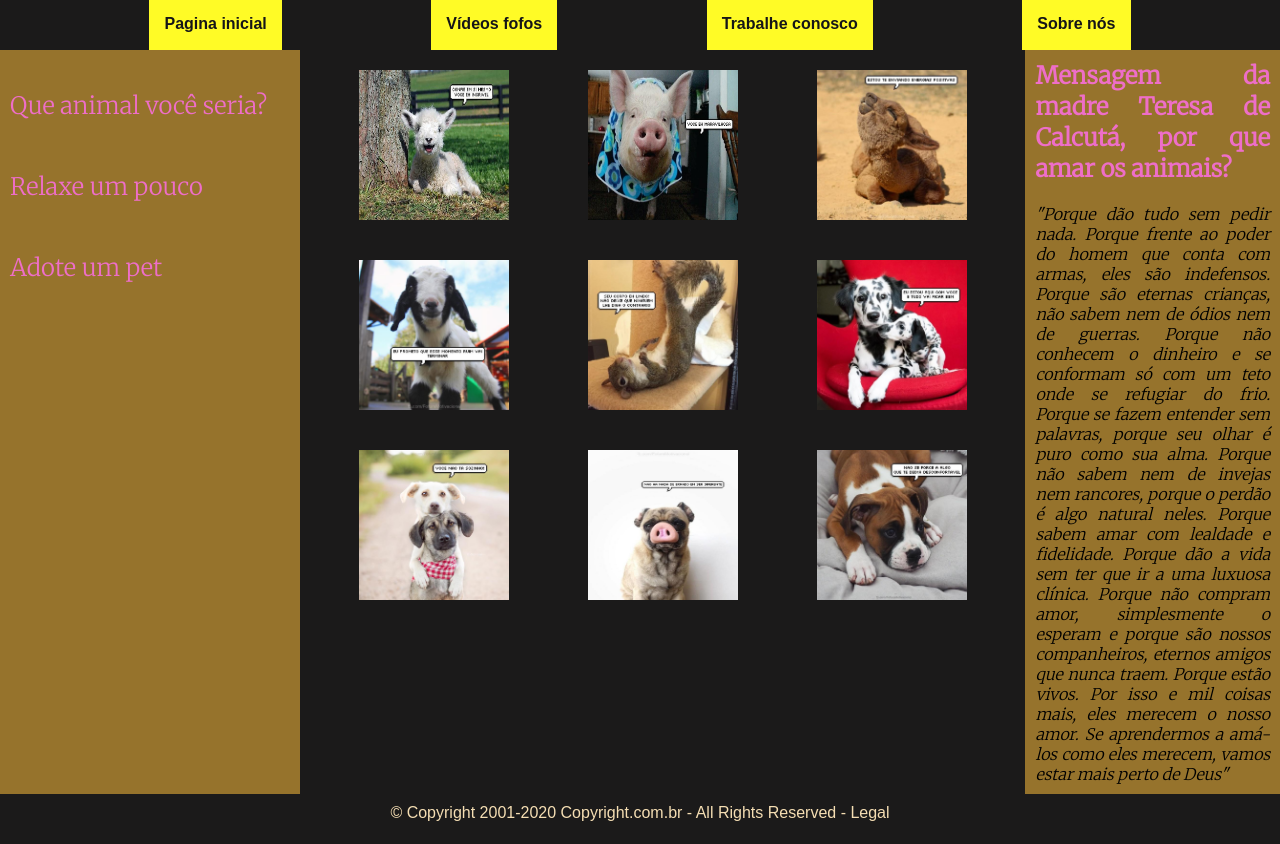
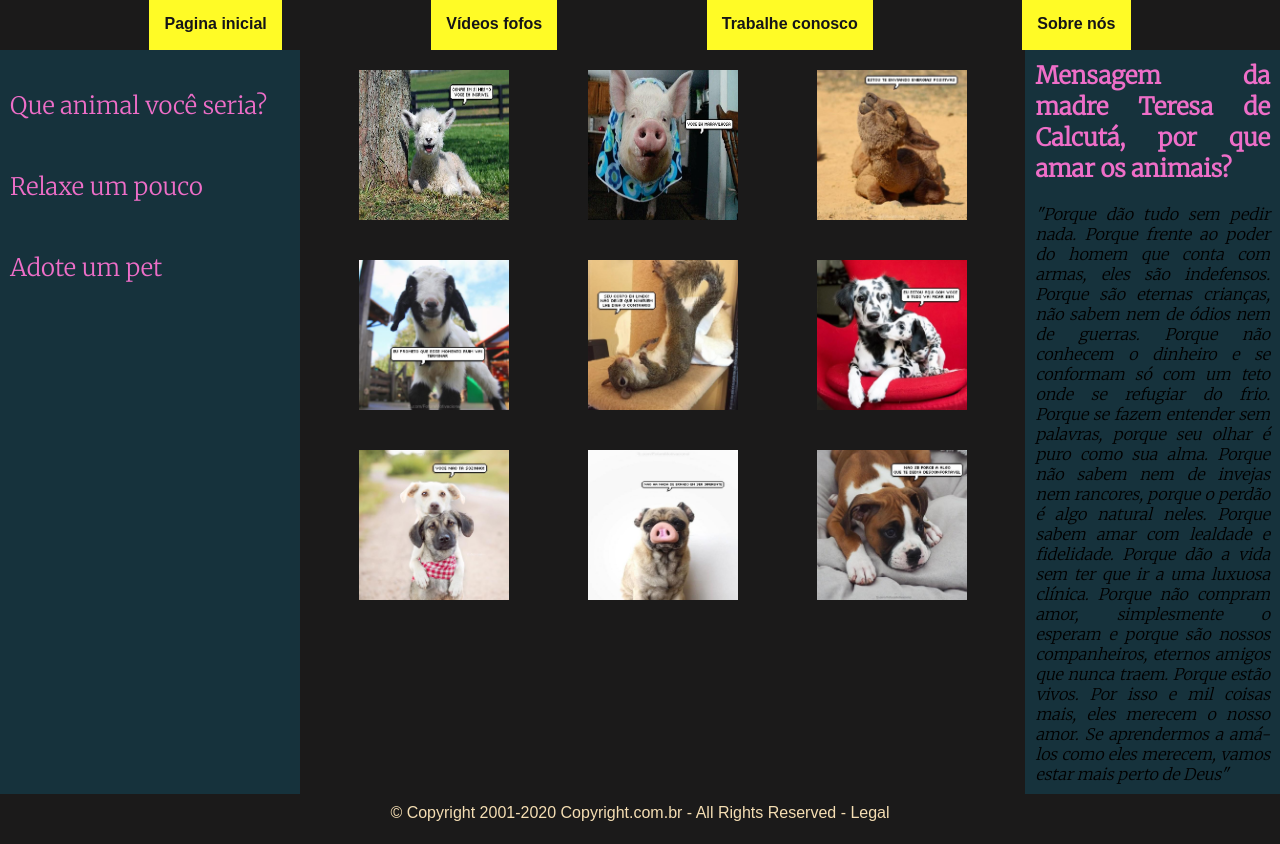
Before and after one commit to GHolanda14/Equipe5.github.io, a plain HTML site: page index.html in a window 1280 px wide. Drawn offline with Linux system fonts and the light colour scheme; a web font is replaced by a local one.

Commit message:
style: Alterando cor dos menus laterais.

```diff
--- a/css/style.css
+++ b/css/style.css
@@ -52,7 +52,7 @@
 
 /*Estilo comum dos menus*/
 .menu-cor{
-    background-color: rgb(150, 115, 44);
+    background-color: rgb(22, 50, 60);
     text-align: justify;
 }
 
```
